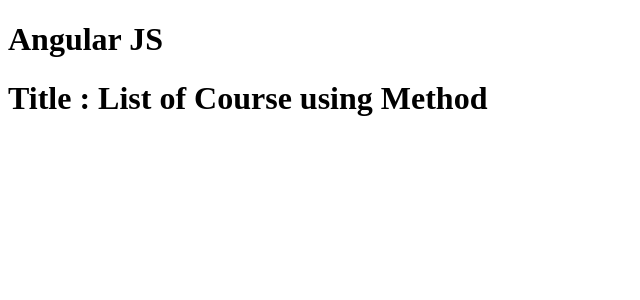
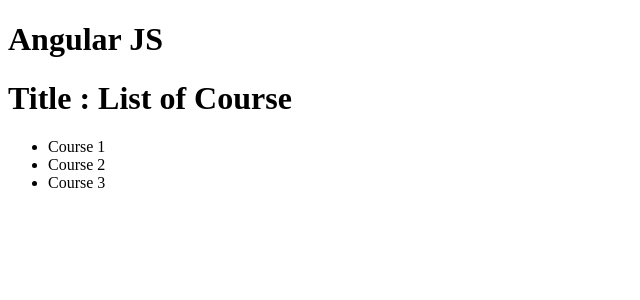
Before and after one commit to virendrapatel62/Angular_tutorial, an Angular app: page / in a window 1280 px wide. Shown: the top 300 px of the page, without its empty margins (0-640 px from the left). Built offline with nearby package versions, Linux system fonts and the light colour scheme.

Commit message:
Directive ngFor

```diff
--- a/src/app/course/course.component.ts
+++ b/src/app/course/course.component.ts
@@ -3,13 +3,13 @@
 @Component({
   selector: 'course',
   template: `
-    <h1>Title : {{ getTitle() }}</h1>
+    <h1>Title : {{ title }}</h1>
+    <ul>
+      <li *ngFor='let course of courses'>{{course}}</li>
+    </ul>
   `,
 })
 export class CourseComponent{
-    title = "List of Course using Method"
-
-    getTitle(){
-      return this.title;
-    }
+    title = "List of Course"
+    courses = ["Course 1" , "Course 2" , "Course 3"]
 }
```
